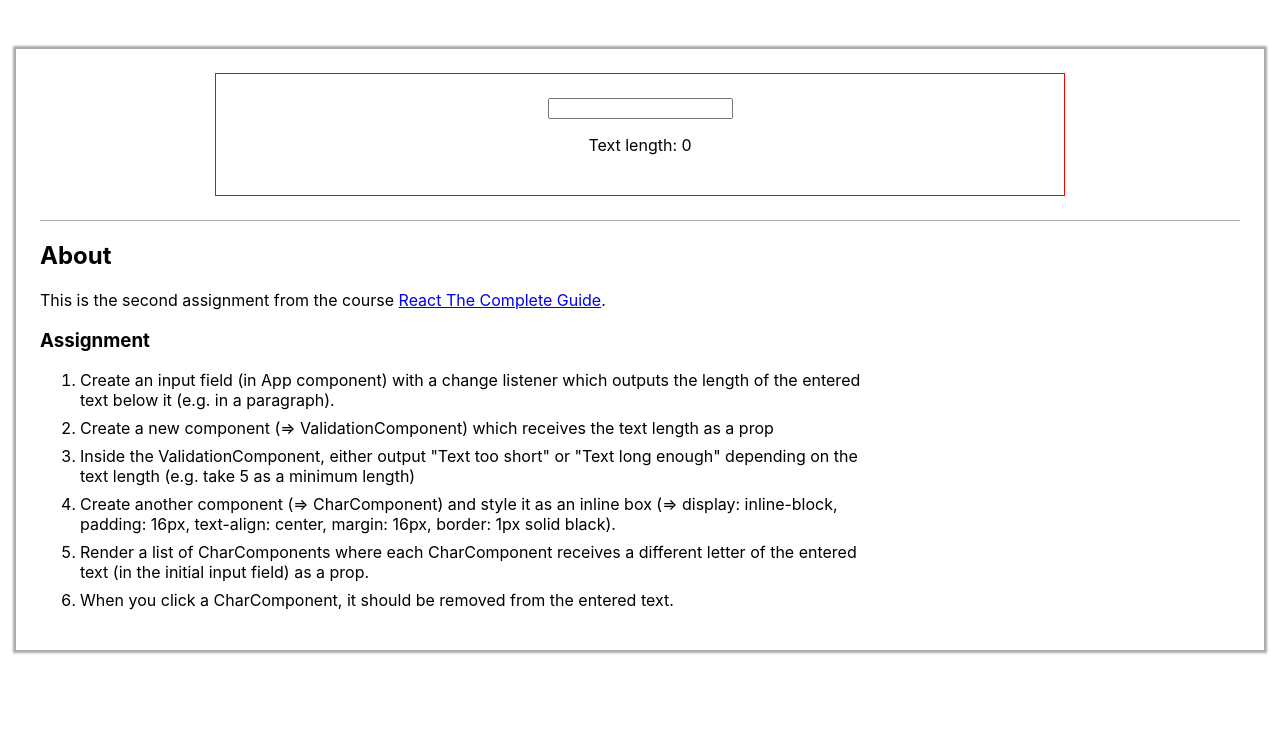
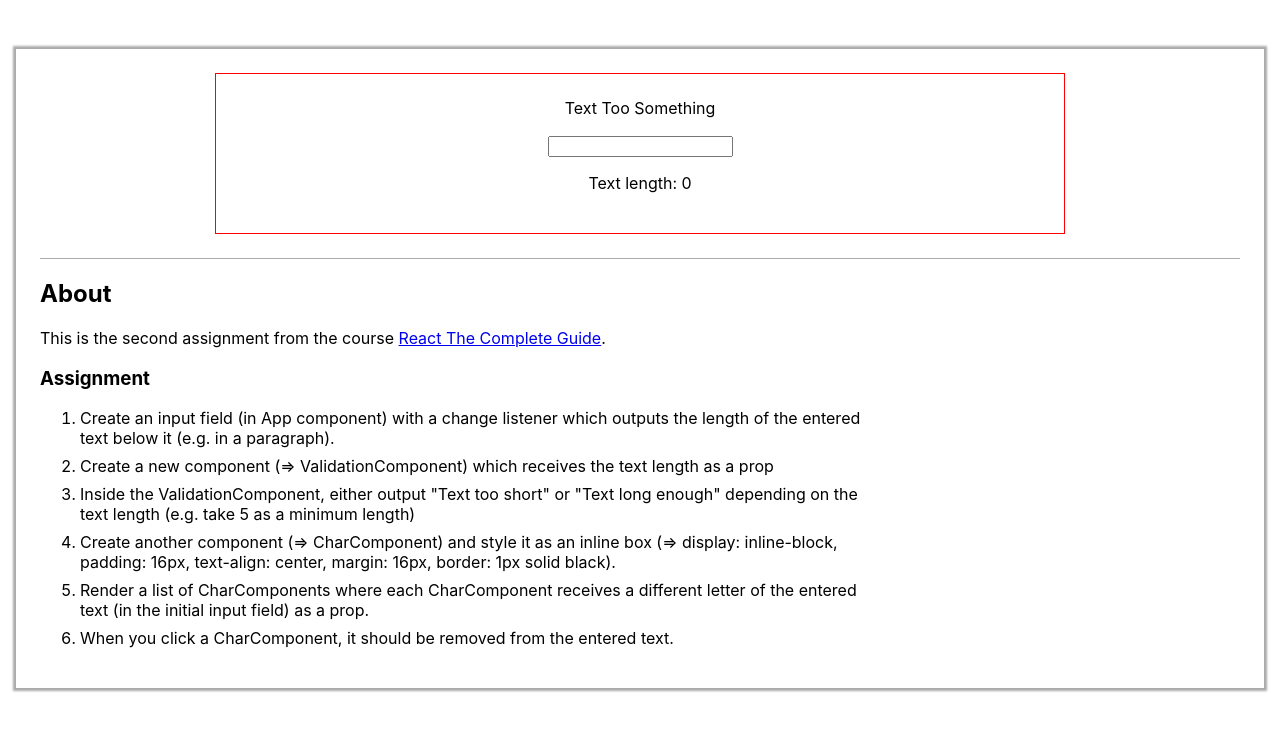
Before and after one commit to daniel-schroeder-dev/rcg-assignment-2, a React (Create React App) app: page / in a window 1280 px wide. Shown: the top 730 px of the page. Built offline with nearby package versions, Linux system fonts and the light colour scheme.

Commit message:
Add ValidationBanner and setup basic styles.

```diff
--- a/src/App.js
+++ b/src/App.js
@@ -1,4 +1,5 @@
 import React from 'react';
+import ValidationBanner from './ValidationBanner';
 import Instructions from './Instructions';
 import './App.css';
 
@@ -19,6 +20,7 @@ class App extends React.Component {
     return (
       <div className="app">
         <div className="app__assignment-container">
+          <ValidationBanner />
           <input type="text" value={this.state.inputText} onChange={this.handleInputTextChange} />
           <p>Text length: {this.state.inputText.length}</p>
         </div>
--- /dev/null
+++ b/src/ValidationBanner.css
@@ -0,0 +1,3 @@
+.validation-banner {
+  margin-bottom: 18px;
+}
--- /dev/null
+++ b/src/ValidationBanner.js
@@ -0,0 +1,12 @@
+import React from 'react';
+import './ValidationBanner.css';
+
+function ValidationBanner(props) {
+  return (
+    <div className="validation-banner">
+      Text Too Something
+    </div>
+  );
+}
+
+export default ValidationBanner;
```
